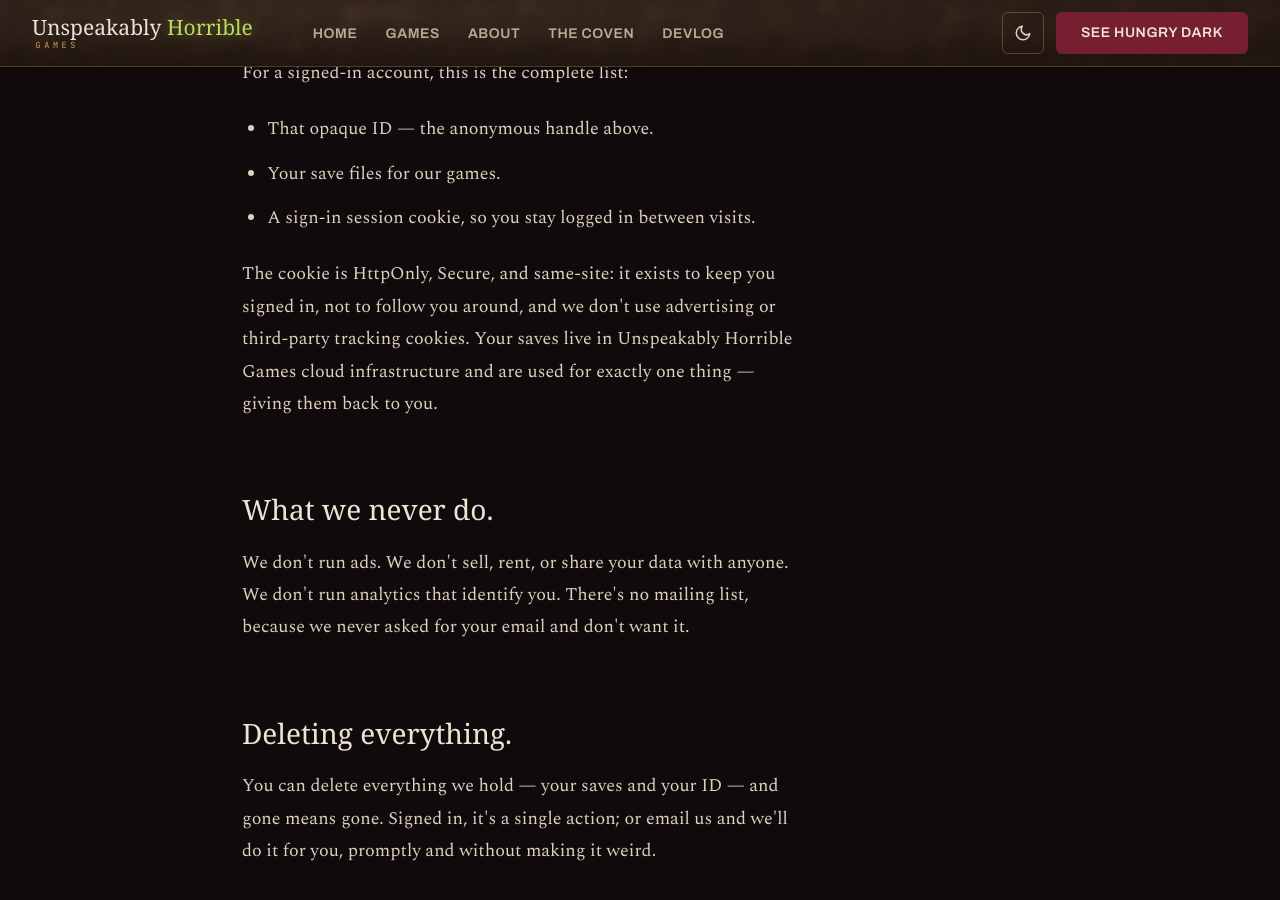
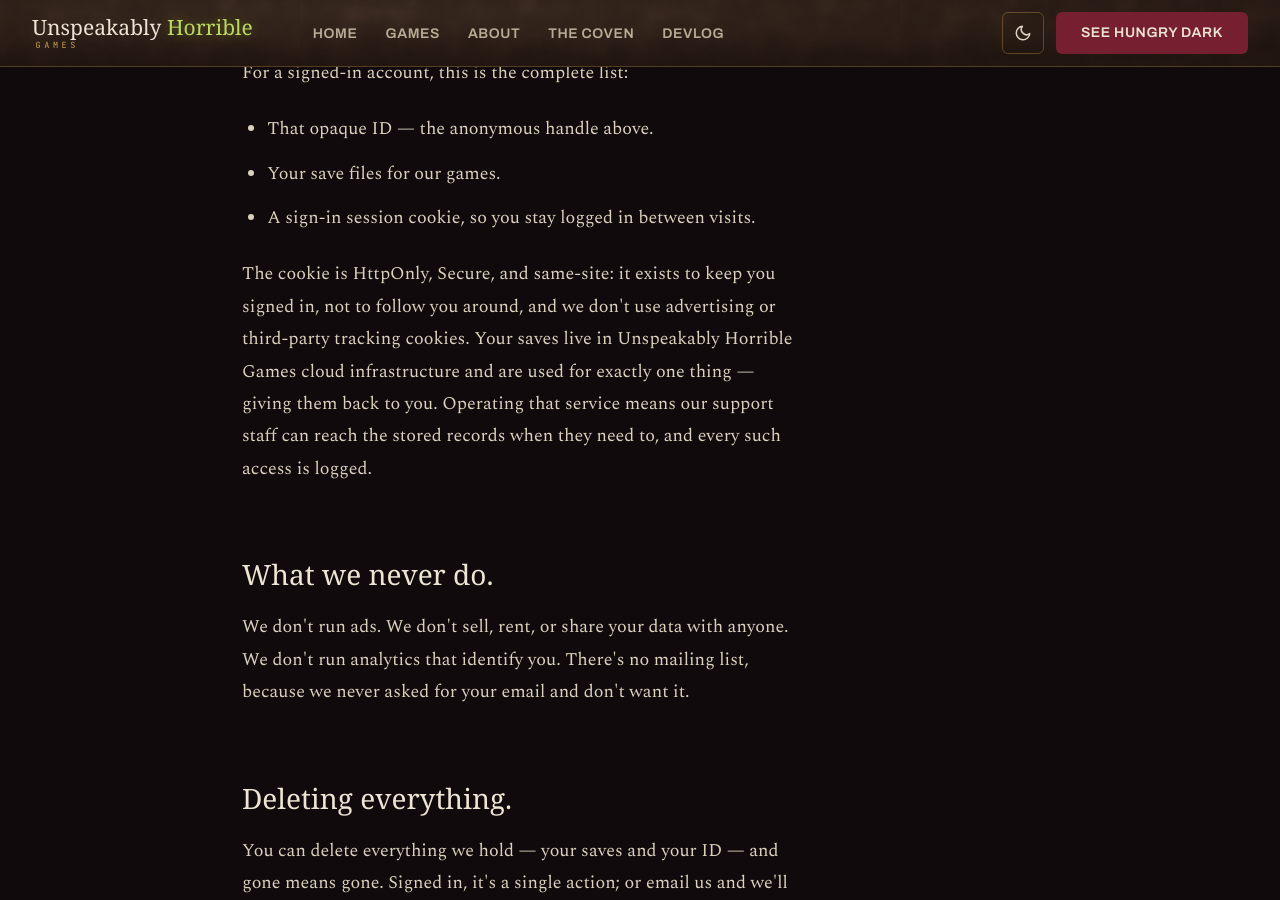
Before and after one commit to UnspeakablyHorribleGames/pages, a Jekyll site: the page privacy.html, which Jekyll copies as it is, in a window 1280 px wide and 900 px high, scrolled down 1365 px. Built offline with Jekyll 4.4.1, drawn with Linux system fonts in a browser that asks for light colours; some web fonts are replaced; some of the changed text lies outside the part shown.

Commit message:
privacy: disclose support-staff access to stored saves, and that every access is logged

```diff
--- a/privacy.html
+++ b/privacy.html
@@ -45,7 +45,7 @@
 <main>
   <section class="section" style="max-width: var(--container-md);">
     <h1 class="section-title">Privacy</h1>
-    <div class="legal-meta">Last updated: August 29, 2026</div>
+    <div class="legal-meta">Last updated: September 3, 2026</div>
     <div class="prose">
       <p class="lead">We collect as little as we possibly can. You can play our games without an account and without handing us anything at all. This page is the whole picture — there's no fine print hiding behind it.</p>
 
@@ -63,7 +63,7 @@
         <li>Your save files for our games.</li>
         <li>A sign-in session cookie, so you stay logged in between visits.</li>
       </ul>
-      <p>The cookie is HttpOnly, Secure, and same-site: it exists to keep you signed in, not to follow you around, and we don't use advertising or third-party tracking cookies. Your saves live in Unspeakably Horrible Games cloud infrastructure and are used for exactly one thing — giving them back to you.</p>
+      <p>The cookie is HttpOnly, Secure, and same-site: it exists to keep you signed in, not to follow you around, and we don't use advertising or third-party tracking cookies. Your saves live in Unspeakably Horrible Games cloud infrastructure and are used for exactly one thing — giving them back to you. Operating that service means our support staff can reach the stored records when they need to, and every such access is logged.</p>
 
       <h2>What we never do.</h2>
       <p>We don't run ads. We don't sell, rent, or share your data with anyone. We don't run analytics that identify you. There's no mailing list, because we never asked for your email and don't want it.</p>
```
